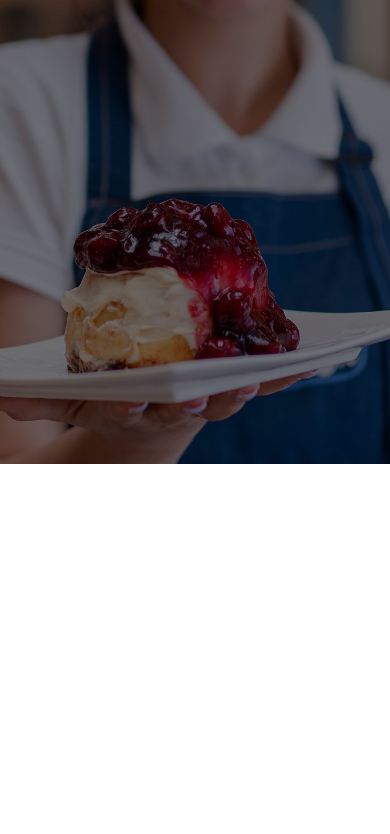
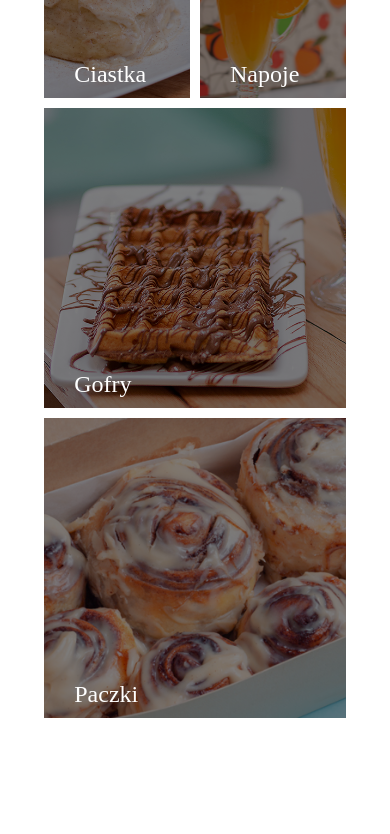
Before and after one commit to Alex-Hlatsko/Confectionery, a website: page src/_html/menu.html in a window 390 px wide. Shown: the part 380-1214 px from the top of the page. Drawn offline with nearby package versions, Linux system fonts and the light colour scheme; files that its build step writes are made by us from their sources; files whose address does not match are found by name; a web font is replaced by a local one.

Commit message:
menu part

```diff
--- a/src/_html/bit_html/footer.html
+++ b/src/_html/bit_html/footer.html
@@ -56,3 +56,8 @@
         <a href="#">© 2021 Ciastkarnia Cynamon</a>
     </div>
 </footer>
+<script src="./js/main.min.js"></script>
+    <script src="https://unpkg.com/aos@2.3.1/dist/aos.js"></script>
+    <script>
+        AOS.init();
+    </script>
--- a/src/_html/bit_html/header.html
+++ b/src/_html/bit_html/header.html
@@ -30,7 +30,7 @@
                 </div>
             </a>
         </div>
-        <div class="header__social-icons @@class.display" data-aos="fade-up">
+        <div class="header__social-icons @@class.display">
             <a href="https://www.facebook.com/krakow.cynamon/"><img src="./images/icons/facebook.svg" alt="facebook"></a>
             <a href="https://www.instagram.com/cynamon.krakow/"><img src="./images/icons/instagram.svg" alt="instagram"></a>
         </div>
--- a/src/_html/menu.html
+++ b/src/_html/menu.html
@@ -1,14 +1,14 @@
 <!DOCTYPE html>
 <html lang="en">
 @@include("./bit_html/head.html", {
-    "title": "Home",
+    "title": "Menu",
     "styles": "./css/style.min.css"
 })
 <body>
     @@include('./bit_html/header.html',{
         "class": {
-            "display": "nav-content-block",
-            "height": "big_vh"
+            "display": "nav-content-none",
+            "height": "min_vh"
         },
         "path": {
             "home": "./index.html",
@@ -17,7 +17,32 @@
         }
     })
     <main>
-
+        <div class="menu">
+            <div class="menu__item box1">
+                <a href="#">
+                    <div class="menu__item__bg"></div>
+                    <p class="menu__item__title">Ciastka</p>
+                </a>
+            </div>
+            <div class="menu__item box2">
+                <a href="#">
+                    <div class="menu__item__bg"></div>
+                    <p class="menu__item__title">Napoje</p>
+                </a>
+            </div>
+            <div class="menu__item box3">
+                <a href="#">
+                    <div class="menu__item__bg"></div>
+                    <p class="menu__item__title">Gofry</p>
+                </a>
+            </div>
+            <div class="menu__item box4">
+                <a href="#">
+                    <div class="menu__item__bg"></div>
+                    <p class="menu__item__title">Paczki</p>
+                </a>
+            </div>
+        </div>
     </main>
     @@include('./bit_html/footer.html',{})
     <script src="./js/main.min.js"></script>
--- a/src/scss/adaptive.scss
+++ b/src/scss/adaptive.scss
@@ -1,3 +1,18 @@
+@media only screen and (max-width: 1100px){
+    main{
+        .menu{
+            padding: 60px 15px;
+            display: grid;
+            grid-template-columns: 1fr 1fr;
+            grid-template-rows: 200px  300px 300px;
+            grid-gap: 10px;
+            grid-template-areas:
+            "box1 box2"
+            "box3 box3"
+            "box4 box4";
+        }
+    }
+}
 @media only screen and (max-width: 936px) {
     .footer{
       .footer__container{
@@ -7,8 +22,21 @@
       }
     }
 }
-//624
 @media only screen and (max-width: 624px) {
+    // main{
+    //     .menu{
+    //         padding: 60px 5px 30px 5px;
+    //         width: 95%;
+    //         display: grid;
+    //         grid-template-columns: 1fr 1fr;
+    //         grid-template-rows: 200px  300px 300px;
+    //         grid-gap: 10px;
+    //         grid-template-areas:
+    //         "box1 box2"
+    //         "box3 box3"
+    //         "box4 box4";
+    //     }
+    // }
     .header{
         .header__content{
             .logo{
--- a/src/scss/animation.scss
+++ b/src/scss/animation.scss
@@ -1,23 +1,3 @@
-@keyframes head__title-top{
-    0%{
-        transform: translateX(-100%);
-        opacity: 0;
-    }
-    100%{
-        transform: translateX(0%);
-        opacity: 1;
-    }
-}
-@keyframes head__title-bottom{
-    0%{
-        transform: translateX(100%);
-        opacity: 0;
-    }
-    100%{
-        transform: translateX(0%);
-        opacity: 1;
-    }
-}
 @keyframes bg-show{
     0%{
         opacity: 0;
--- a/src/scss/global.scss
+++ b/src/scss/global.scss
@@ -1,8 +1,12 @@
 body{
     font-family: Roboto Regular;
 }
+main{
+    display: flex;
+    flex-direction: column;
+    align-items: center;
+}
 
-//Header
 .header{
     position: relative;
     width: 100%;
@@ -15,11 +19,14 @@ body{
     background-position: bottom;
     background-repeat: no-repeat;
     background-size: cover;
+    &.min_vh{
+        height: 100%;
+    }
     .bg-black{
         position: absolute;
         z-index: 10;
         width: 100%;
-        height: 100vh;
+        height: 100%;
         background-color: black;
         opacity: 0.5;
         animation-name: bg-show;
@@ -110,14 +117,8 @@ body{
                 font-size: 96px;
                 font-weight: 600;
                 color: $white;
+                transition: 0.8s;
                 text-shadow: 2px 2px 3px black;
-                animation-duration: 1.2s;
-            }
-            h1{
-                animation-name: head__title-top;
-            }
-            p{
-                animation-name: head__title-bottom;
             }
         }
         .header__btn{
--- a/src/scss/styles.scss
+++ b/src/scss/styles.scss
@@ -4,3 +4,75 @@
 @import 'global';
 @import 'animation';
 @import 'adaptive';
+
+.menu{
+    padding: 60px 15px;
+    width: 85%;
+    display: grid;
+    grid-template-columns: 1fr 1fr 2fr;
+    grid-template-rows: 200px 400px;
+    grid-gap: 10px;
+    grid-template-areas:
+    "box1 box2 box3"
+    "box4 box4 box3";
+    &__item{
+        position: relative;
+        background-size: cover;
+        background-position: center;
+        background-repeat: no-repeat;
+        &__bg{
+            position: absolute;
+            top: 0;
+            left: 0;
+            z-index: 5;
+            width: 100%;
+            height: 100%;
+            background-color: $black;
+            opacity: 0.5;
+            transition: 0.5s;
+
+        }
+        &__title{
+            position: absolute;
+            left: 30px;
+            bottom: 10px;
+            z-index: 6;
+            color: $white;
+            font-size: 24px;
+            font-family: Itim;
+            transition: 0.5s;
+        }
+        &:hover{
+            .menu__item__bg{
+                opacity: 0.2;
+            }
+        }
+    }
+    &__item.box1{
+        grid-area: box1;
+        background-image: url(../images/menu/ciastka/ciastka1.jpg);
+        img{
+            max-width: 300px;
+            height: 200px;
+        }
+    }
+    &__item.box2{
+        grid-area: box2;
+        background-image: url(../images/menu/napoje/napoje1.jpg);
+
+        img{
+            max-width: 300px;
+            height: 200px;
+        }
+    }
+    &__item.box3{
+        grid-area: box3;
+        background-image: url(../images/menu/gofry/gofry1.jpg);
+
+    }
+    &__item.box4{
+        grid-area: box4;
+        background-image: url(../images/menu/paczki/paczki1.jpg);
+
+    }
+}
```
Also changed, not shown: src/_html/contact.html (+3 -3 lines), src/_html/index.html (+0 -5 lines).
